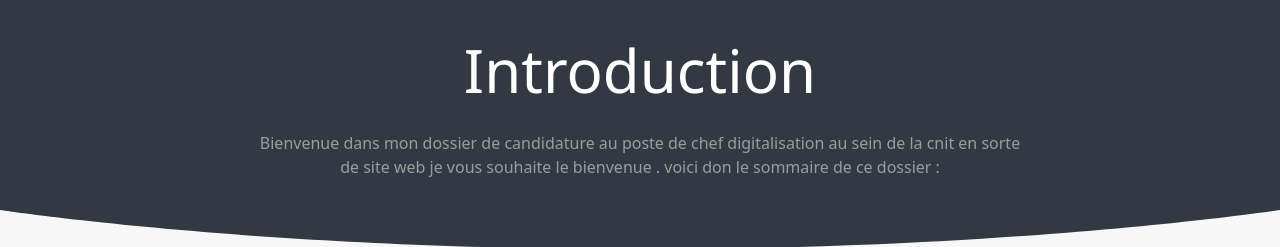
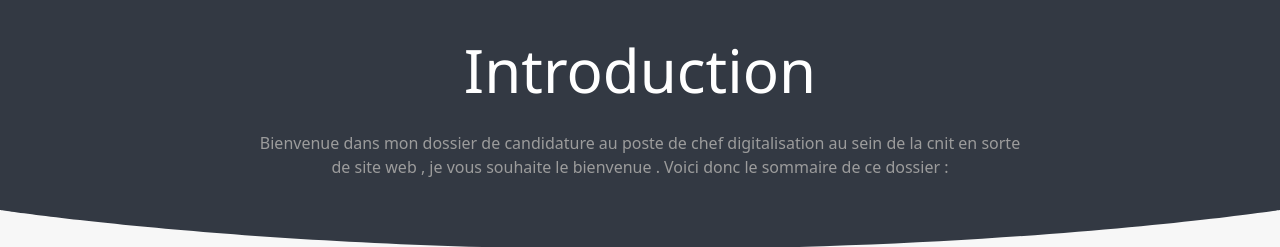
Before and after one commit to nizar-fl/Portfolio2, a React (Create React App) app: page / in a window 1280 px wide. Shown: the part 820-1067 px from the top of the page. Built offline with nearby package versions, Linux system fonts and the light colour scheme.

Commit message:
fixing typing errors

```diff
--- a/src/pages/mainPage.jsx
+++ b/src/pages/mainPage.jsx
@@ -9,7 +9,7 @@ export default function MainPage() {
   return (
     <div>
         <Topintroduction/>
-        <TitleAftetNav title="Introduction" description="Bienvenue dans mon dossier de candidature au poste de chef digitalisation au sein de la cnit en sorte de site web je vous souhaite le bienvenue . voici don le sommaire de ce dossier :"/>
+        <TitleAftetNav title="Introduction" description="Bienvenue dans mon dossier de candidature au poste de chef digitalisation au sein de la cnit en sorte de site web , je vous souhaite le bienvenue . Voici donc le sommaire de ce dossier :"/>
         <Mainblock/>
 
     </div>
```
